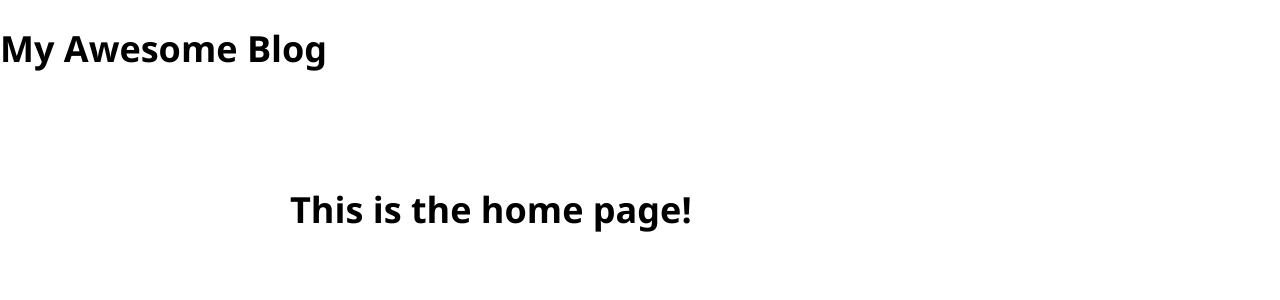
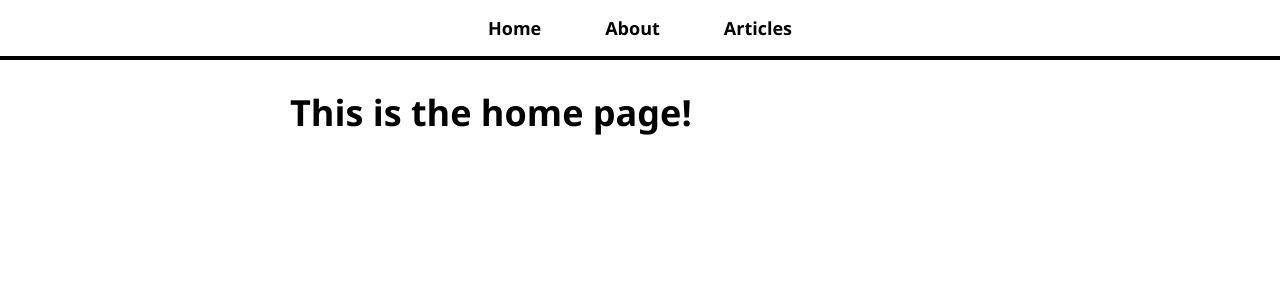
Before and after one commit to jimdcodes/my-blog-frontend, a React (Create React App) app: page / in a window 1280 px wide. Shown: the top 300 px of the page. Built offline with nearby package versions, Linux system fonts and the light colour scheme.

Commit message:
Implementing NavBar to App.js

```diff
--- a/src/App.js
+++ b/src/App.js
@@ -1,5 +1,6 @@
 import './App.css';
 import { BrowserRouter, Routes, Route } from 'react-router-dom';
+import NavBar from './NavBar';
 import HomePage from './pages/HomePage';
 import AboutPage from './pages/AboutPage';
 import ArticlesListPage from './pages/ArticlesListPage';
@@ -9,7 +10,7 @@ function App() {
   return (
     <BrowserRouter>
       <div className="App">
-      <h1>My Awesome Blog</h1>
+      <NavBar />
       <div id="page-body">
         <Routes>
           {/* <Route path="/" element={<Page />} /> */}
```
